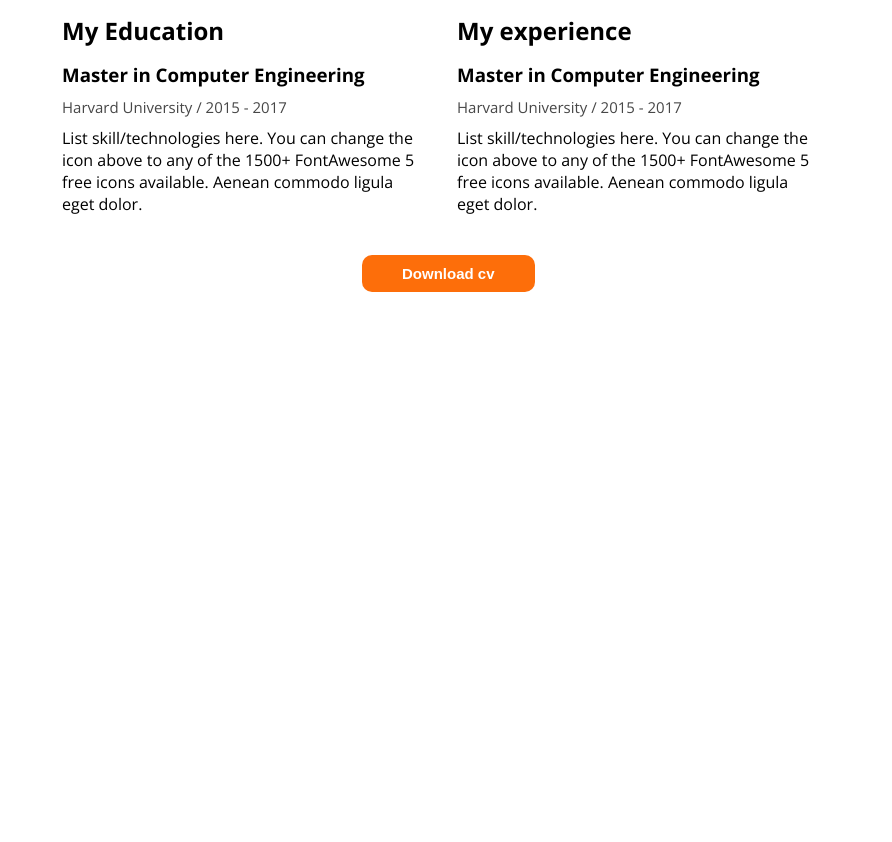
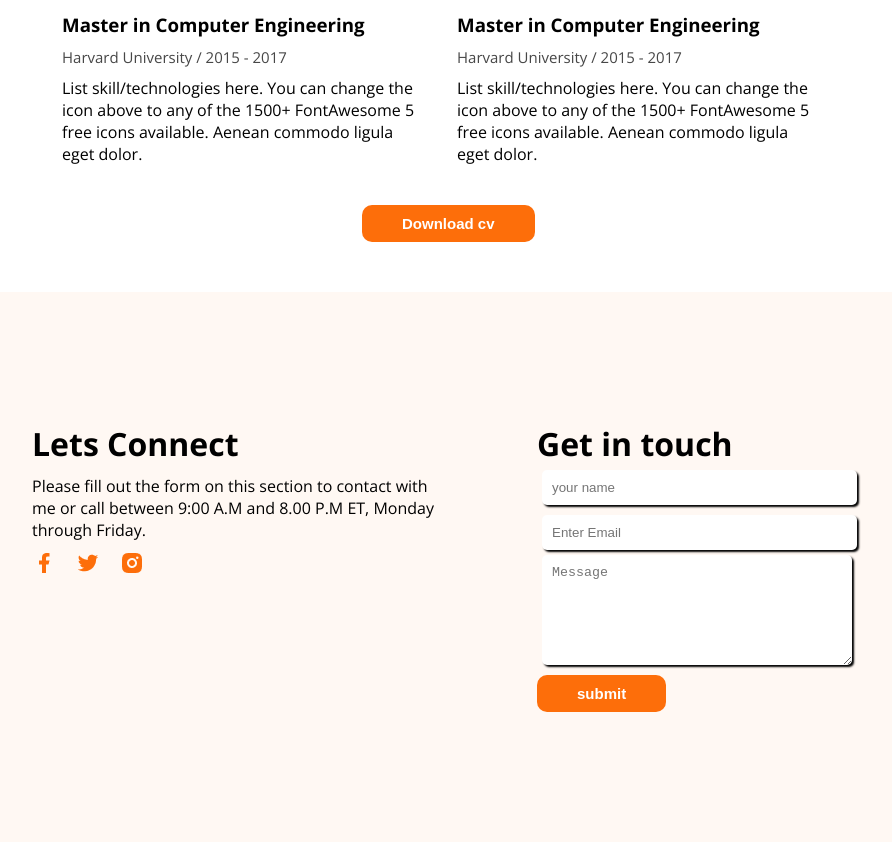
Before and after one commit to Imranahmed935/web-dev-portfolio-2024, a plain HTML site: page index.html in a window 1280 px wide. Shown: the part 2517-3359 px from the top of the page, without its empty margins (198-1090 px from the left). Before the commit the page ends 2809 px from the top, so only its background shows below. Drawn offline with nearby package versions, Linux system fonts and the light colour scheme.

Commit message:
footer completed

```diff
--- a/index.html
+++ b/index.html
@@ -11,6 +11,10 @@
       rel="stylesheet"
     />
     <link rel="stylesheet" href="styles/style.css" />
+    <link
+      href="https://fonts.googleapis.com/css2?family=Material+Symbols+Outlined:wght@100"
+      rel="stylesheet"
+    />
   </head>
   <body class="open-sans-real">
     <header class="header">
@@ -127,7 +131,7 @@
                 commodo ligula eget dolor.
               </p>
             </div>
-            <hr>
+            <hr />
             <div>
               <h1>My Education</h1>
               <h3>Master in Computer Engineering</h3>
@@ -138,7 +142,7 @@
                 commodo ligula eget dolor.
               </p>
             </div>
-            <hr>
+            <hr />
             <div>
               <h1>My Education</h1>
               <h3>Master in Computer Engineering</h3>
@@ -189,5 +193,31 @@
         <button class="btn-hire center">Download cv</button>
       </section>
     </main>
+    <footer>
+      <div class="footer-container">
+        <div class="connect-info">
+          <h1>Lets Connect</h1>
+          <p>
+            Please fill out the form on this section to contact with me or call
+            between 9:00 A.M and 8.00 P.M ET, Monday through Friday.
+          </p>
+          <div class="icon-section">
+            <a href=""><img src="./images/icons/facebook.png" alt="" /></a>
+            <a href=""><img src="./images/icons/twitter.png" alt="" /></a>
+            <a href=""><img src="./images/icons/insta.png" alt="" /></a>
+          </div>
+        </div>
+        <div class="input-section">
+          <h1>Get in touch</h1>
+          <input class="input-form" type="text" placeholder="your name" />
+          <br />
+          <input class="input-form" type="email" placeholder="Enter Email" />
+          <br />
+          <textarea class="message-here" placeholder="Message"></textarea>
+          <br />
+          <button class="btn-hire btn-submit">submit</button>
+        </div>
+      </div>
+    </footer>
   </body>
 </html>
--- a/styles/style.css
+++ b/styles/style.css
@@ -109,7 +109,7 @@ main {
 }
 
 .center-section {
-  margin-top: 100px;
+  margin-top: 50px;
   padding: 50px;
 }
 .card {
@@ -155,3 +155,50 @@ hr {
   margin-left: 320px;
   margin-top: 20px;
 }
+footer {
+  margin-top: 50px;
+  padding: 130px 230px;
+  background-color: #fff8f3;
+}
+.footer-container {
+  display: flex;
+  justify-content: space-between;
+}
+.connect-info {
+  width: 50%;
+}
+.connect-info p {
+  margin-top: 10px;
+}
+
+.input-form {
+  width: 100%;
+  padding: 10px;
+  margin: 5px;
+  border: none;
+  outline: none;
+  box-shadow: 2px 2px 2px ;
+  border-radius: 5px;
+}
+.message-here{
+  width: 310px;
+  height: 110px;
+  margin-left: 5px;
+  border: none;
+  outline: none;
+  box-shadow: 2px 2px 2px ;
+  border-radius: 5px;
+  padding: 10px;
+}
+
+.btn-submit{
+  margin-top: 5px;
+
+}
+.icon-section{
+  margin-top: 10px;
+  display: flex;
+  gap: 20px;
+
+
+}
```
